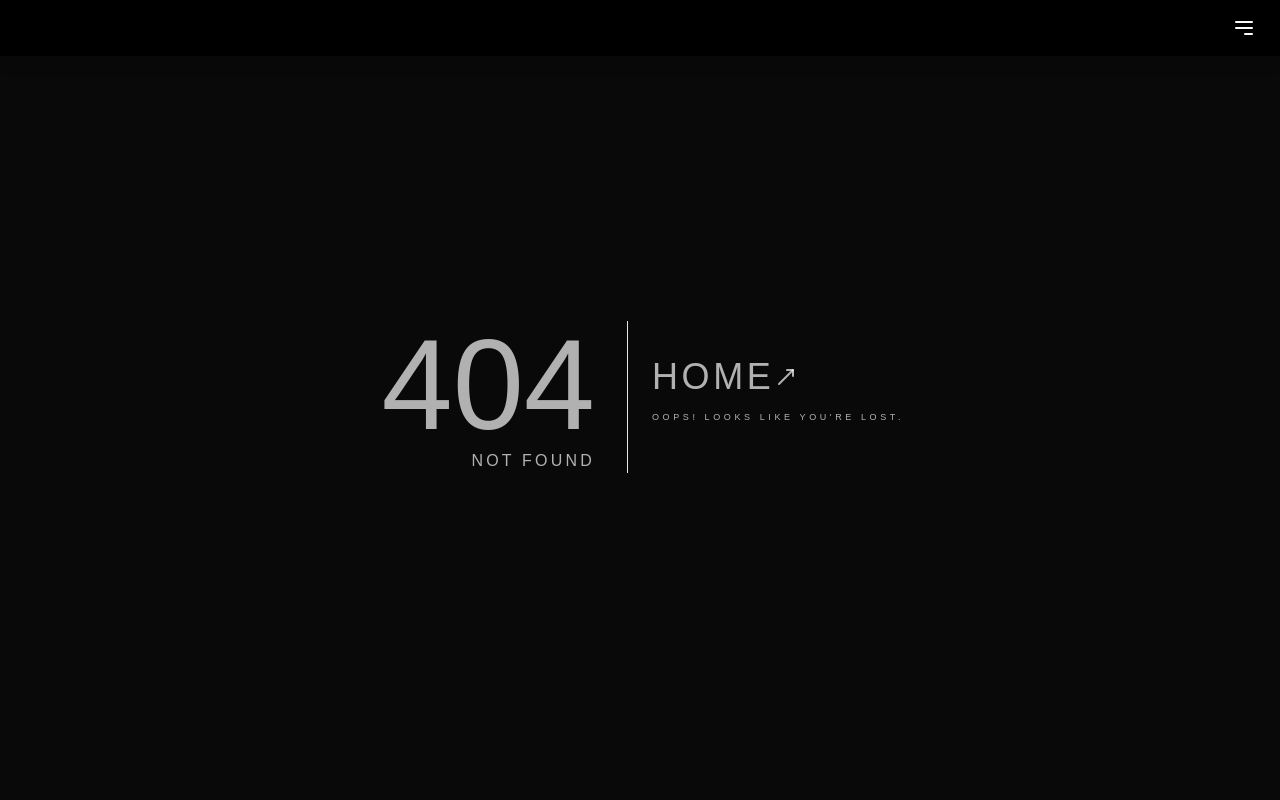
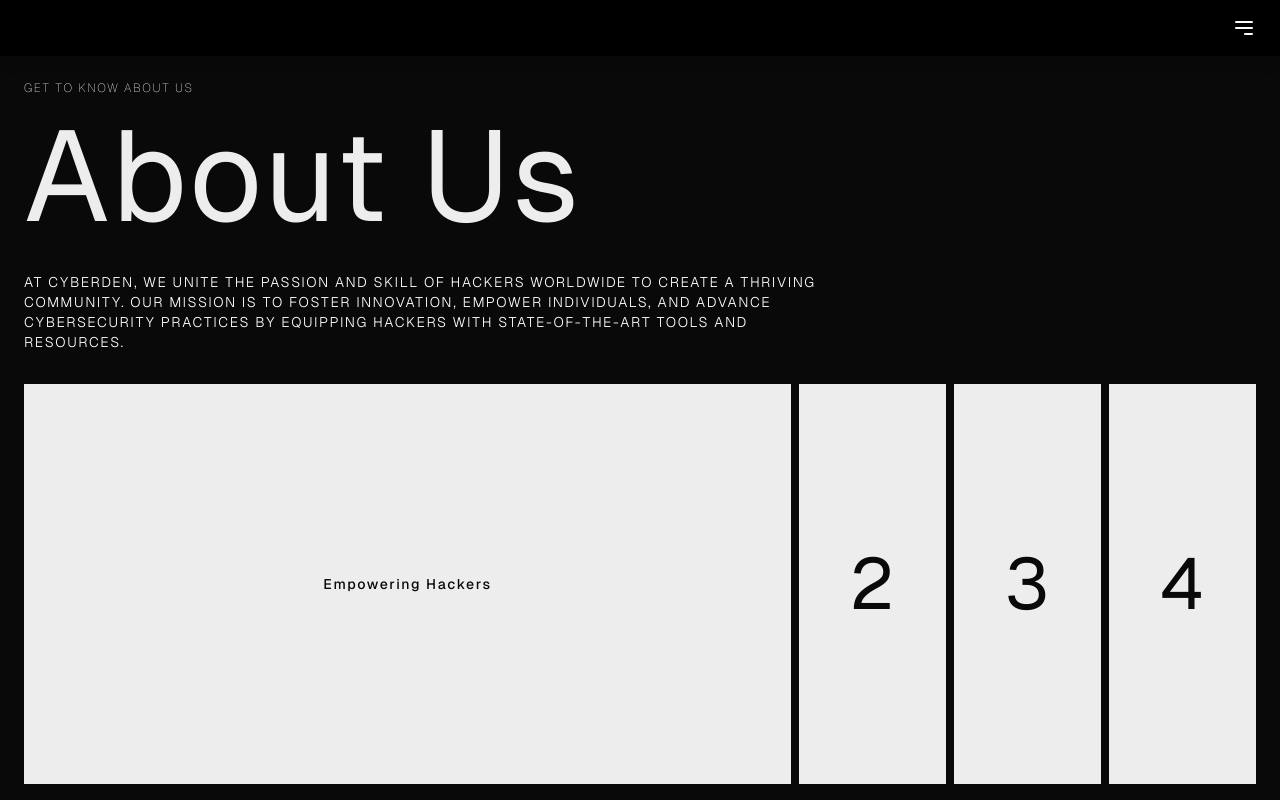
Before and after one commit to h4ck3r-04/cyberden, a Next.js app: page /about in a window 1280 px wide. Before the commit this address had no page. Shown: the top 800 px of the page. Built offline with nearby package versions, Linux system fonts and the light colour scheme.

Commit message:
added: about page

```diff
--- /dev/null
+++ b/app/about/page.tsx
@@ -0,0 +1,55 @@
+"use client"
+
+import { useState } from "react";
+import Link from "next/link";
+import navigation from "@/data/navigation";
+
+const About = () => {
+    const objectives = [
+        "Empowering Hackers",
+        "Fostering Innovation",
+        "Ethical Cybersecurity",
+        "Collaboration & Learning",
+    ];
+
+    const [hoveredIndex, setHoveredIndex] = useState<number | null>(0);
+
+    return (
+        <div className="my-20 font-[family-name:var(--font-geist-sans)] text-gray-50/70 tracking-widest px-4 lg:px-6">
+            <div className="grid gap-6 md:gap-4">
+                <p className="w-2/3 md:w-full text-[10px] md:text-xs font-thin uppercase text-white">Get to Know About Us</p>
+                <h1 className="text-5xl md:text-8xl lg:text-9xl text-[#ededed]">About Us</h1>
+                <p className="lg:py-4 w-3/4 md:w-2/3 lg:1/2 text-[10px] md:text-sm lg:text-md font-light uppercase text-white row-span-3 lg:row-span-2">At CyberDen, we unite the passion and skill of hackers worldwide to create a thriving community. Our mission is to foster innovation, empower individuals, and advance cybersecurity practices by equipping hackers with state-of-the-art tools and resources.</p>
+            </div>
+            <div className="my-4 hidden lg:grid lg:grid-cols-8 gap-2 h-[400px]">
+                {objectives.map((objective, index) => (
+                    <div
+                        key={index}
+                        className={`bg-[#ededed] text-[#090909] flex items-center justify-center transition-all duration-300 ease-in-out ${hoveredIndex === index ? "col-span-5 " : "col-span-1"
+                            }`}
+                        onMouseEnter={() => setHoveredIndex(index)}
+                        onMouseLeave={() => setHoveredIndex(0)}
+                    >
+                        {hoveredIndex === index ? (
+                            <p className="text-center text-sm font-medium px-4">{objective}</p>
+                        ) : (
+                            <p className="text-7xl text-opacity-40">{index + 1}</p>
+                        )}
+                    </div>
+                ))}
+            </div>
+            <div className="my-4 lg:hidden grid grid-rows-8 gap-2 h-screen">
+                {objectives.map((objective, index) => (
+                    <div
+                        key={index}
+                        className="bg-[#ededed] text-[#090909] flex items-center justify-center row-span-2"
+                    >
+                        <p className="text-center text-sm font-medium px-4">{objective}</p>
+                    </div>
+                ))}
+            </div>
+        </div>
+    );
+};
+
+export default About;
```
